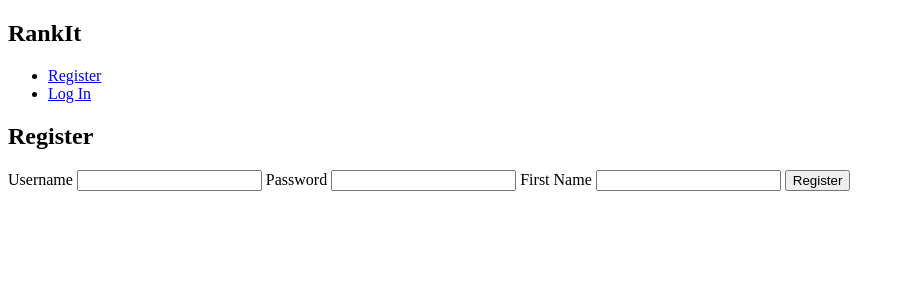
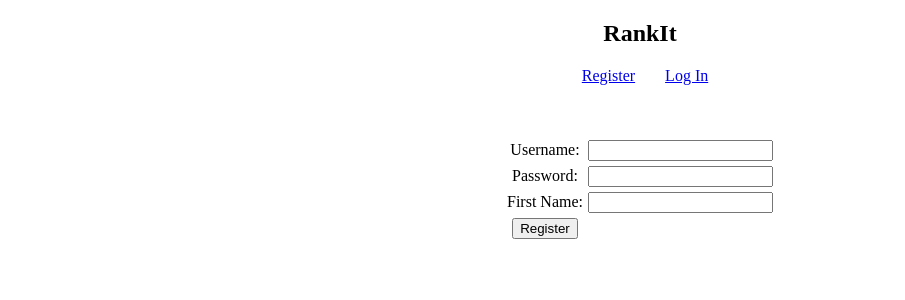
Before and after one commit to christopherfkk/rank-it-mvp, a Flask app: template app/templates/auth/register.html in a window 1280 px wide. Shown: the top 300 px of the page, without its empty margins (0-905 px from the left). Run offline with Flask 2, Linux system fonts and the light colour scheme; the template is opened without the code that fills it, so the values that code supplies are empty.

Commit message:
Styled auth

```diff
--- a/app/static/style.css
+++ b/app/static/style.css
@@ -1,3 +1,15 @@
+nav h1 {text-align: center;}
+nav {text-align: center;margin-bottom: 50px;}
+nav ul {list-style: none;}
+nav ul li {display: inline-block;padding-right: 30px;}
+
+form { display: table; margin-left: auto; margin-right: auto; border-spacing: 5px;}
+div { display: table-row;}
+label { display: table-cell; }
+input {display: table-cell;}
+
+.content {text-align: center;}
+
 /*html { font-family: sans-serif; background: #eee; padding: 1rem; }*/
 /*body { max-width: 960px; margin: 0 auto; background: white; }*/
 /*h1 { font-family: serif; color: #377ba8; margin: 1rem 0; }*/
--- a/app/templates/auth/register.html
+++ b/app/templates/auth/register.html
@@ -2,18 +2,24 @@
 {% extends 'base.html' %}
 
 <!--Nesting block title in block header changes both at the same time-->
-{% block header %}
-  <h1>{% block title %}Register{% endblock %}</h1>
-{% endblock %}
+{% block header %}{% endblock %}
+<h1>{% block title %}Register{% endblock %}</h1>
+
 
 {% block content %}
   <form method="post">
-    <label for="username">Username</label>
-    <input name="username" id="username" required>
-    <label for="password">Password</label>
-    <input type="password" name="password" id="password" required>
-    <label for="first_name">First Name</label>
-    <input name="first_name" id="first_name" required>
+    <div>
+      <label for="username">Username:</label>
+      <input type="text" name="username" id="username" required>
+    </div>
+    <div>
+      <label for="password">Password:</label>
+      <input type="password" name="password" id="password" required>
+    </div>
+    <div>
+      <label for="first_name">First Name:</label>
+      <input type="text" name="first_name" id="first_name" required>
+    </div>
     <input type="submit" value="Register">
   </form>
 {% endblock %}
--- a/app/templates/base.html
+++ b/app/templates/base.html
@@ -3,6 +3,7 @@
 <!doctype html>
 <title>{% block title %}{% endblock %}</title>
 <link rel="stylesheet" href="{{ url_for('static', filename='style.css') }}">
+
 <nav>
   <h1>RankIt</h1>
   <ul>
@@ -15,12 +16,13 @@
     {% endif %}
   </ul>
 </nav>
+
 <section class="content">
   <header>
     {% block header %}{% endblock %}
   </header>
+  {% block content %}{% endblock %}
   {% for message in get_flashed_messages() %}
     <div class="flash">{{ message }}</div>
   {% endfor %}
-  {% block content %}{% endblock %}
 </section>
```
Also changed, not shown: app/templates/auth/login.html (+11 -7 lines).
